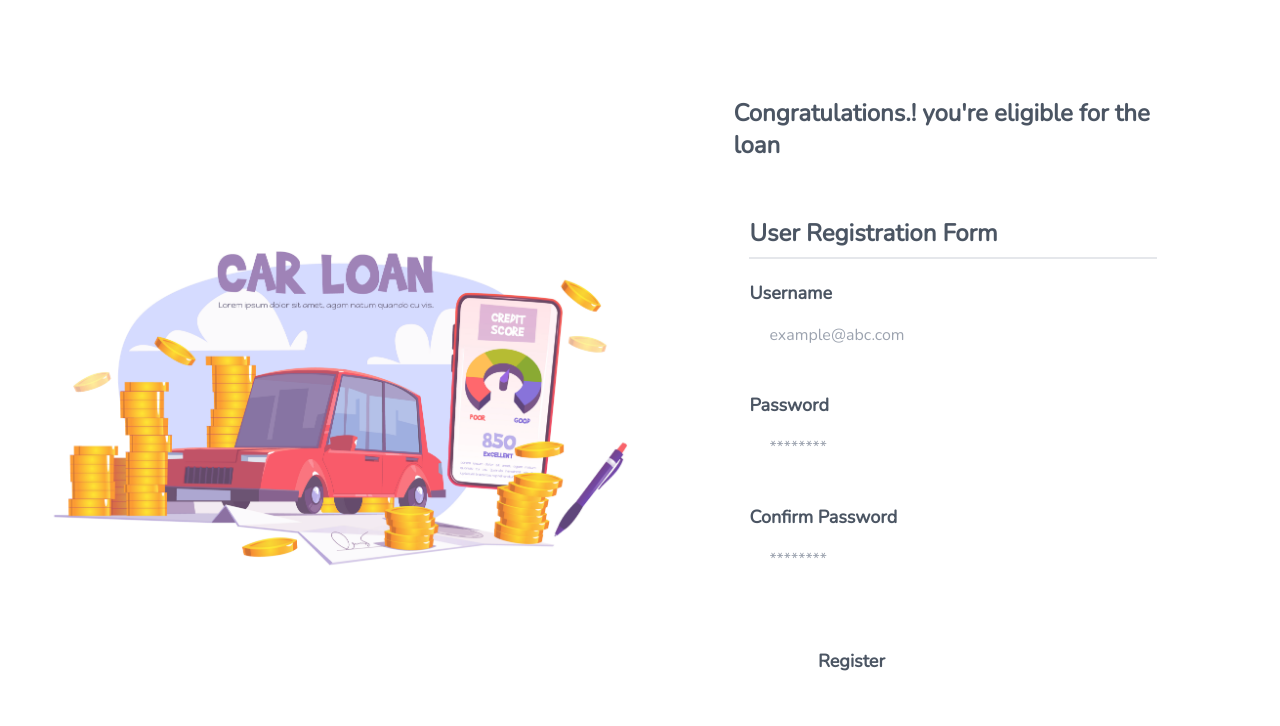
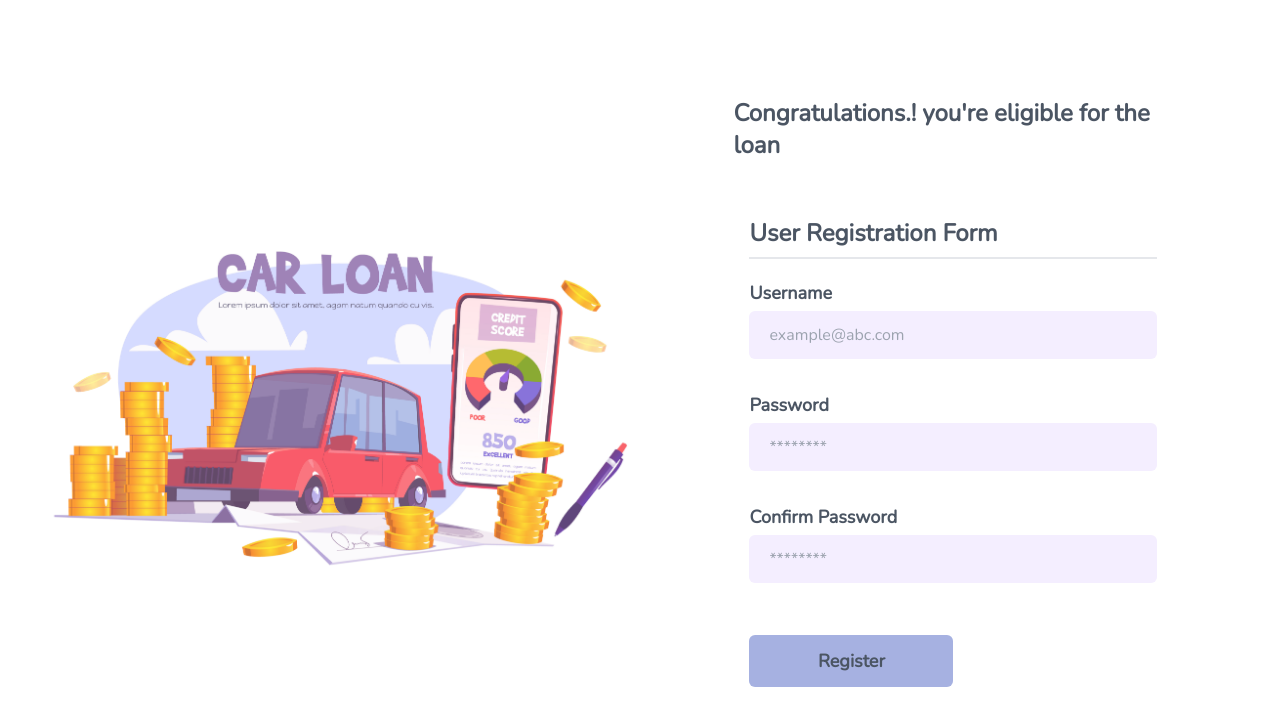
Before and after one commit to ConnectWithNoor/Car-Loan, a React (Create React App) app: page / in a window 1280 px wide. Shown: the top 726 px of the page. Built offline with nearby package versions, Linux system fonts and the light colour scheme; the HTML template or start-up script is replaced by a standard one.

Commit message:
change in css

```diff
--- a/src/components/Button/index.jsx
+++ b/src/components/Button/index.jsx
@@ -2,7 +2,7 @@ import React from 'react'
 
 const Button = ({ btnType, btnText }) => {
     return (
-        <button type={btnType} className="w-1/2 bg-gray-3x p-3 mt-5 rounded-md font-bold text-lg hover:bg-gray-1x transition duration-700 ease-in-out">
+        <button type={btnType} className="w-1/2 bg-primary p-3 mt-5 rounded-md font-bold text-lg hover:bg-gray-1x transition duration-700 ease-in-out">
             {btnText}
         </button>
     )
--- a/src/components/InputField/index.jsx
+++ b/src/components/InputField/index.jsx
@@ -9,7 +9,7 @@ const InputField = ({ labelFor, labelText, type, placeholder, Icon, inputRef, id
             >
                 {labelText}
             </label>
-            <div className="flex items-center bg-gray-1x p-3 rounded-md mt-1 font-semibold">
+            <div className="flex items-center bg-primary-lite p-3 rounded-md mt-1 font-semibold">
                 {Icon && (<Icon />)}
                 <input
                     className={`bg-transparent ml-2 focus:outline-none w-full`}
--- a/src/features/CheckCustomerEligibelity.js/index.jsx
+++ b/src/features/CheckCustomerEligibelity.js/index.jsx
@@ -19,7 +19,7 @@ const CheckCustomerEligibility = () => {
                     </p>
                 </div>
             </section>
-            <section className="bg-gray-2x p-8 w-1/2 rounded-md shadow-xl">
+            <section className="p-8 w-1/2 rounded-md shadow-xl">
                 <h3 className="border-b-2 border-gray-1x pb-2 font-bold text-4xl">Loan Form</h3>
                 <form className="pt-8">
                     <InputField
```
